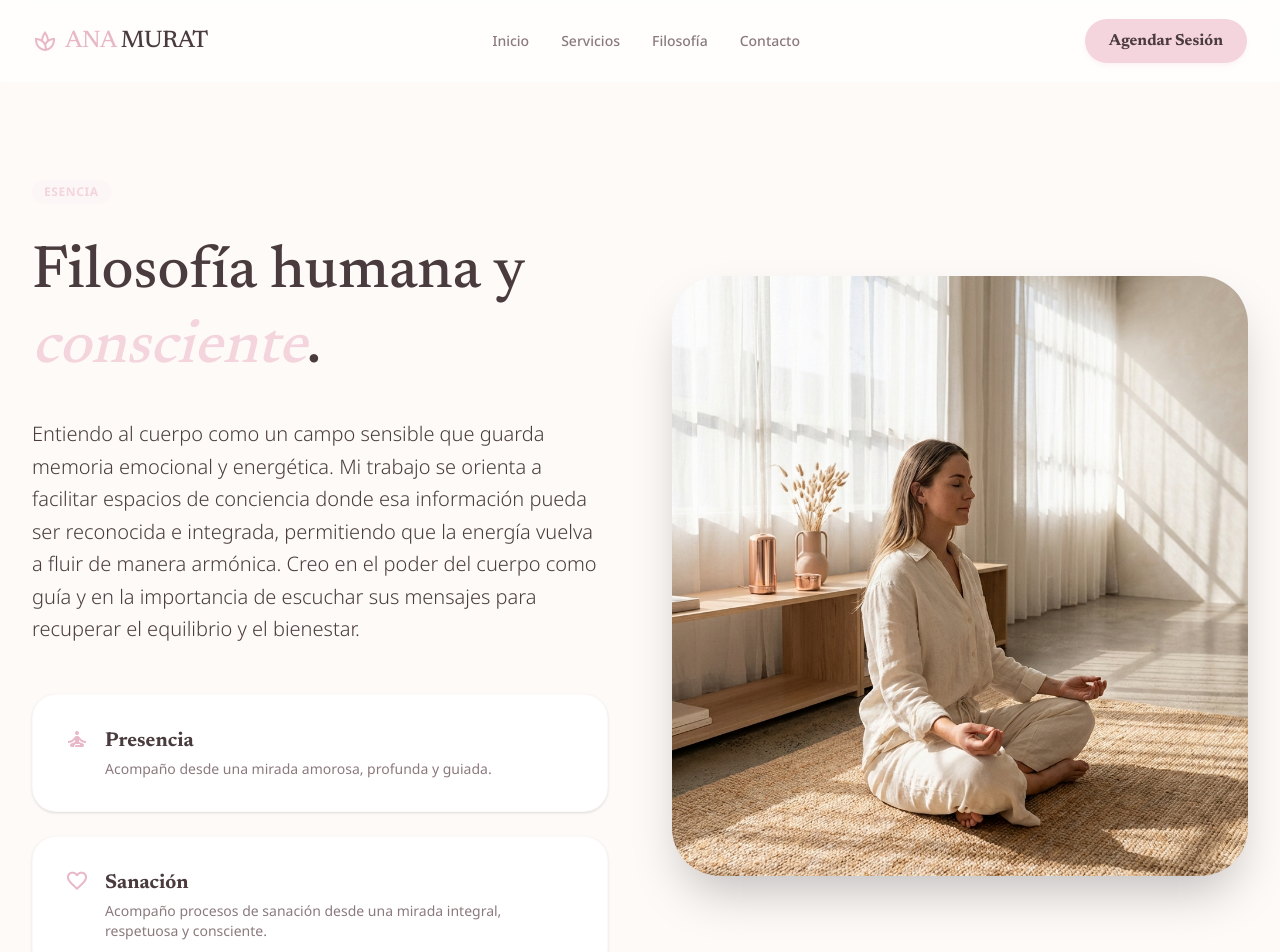
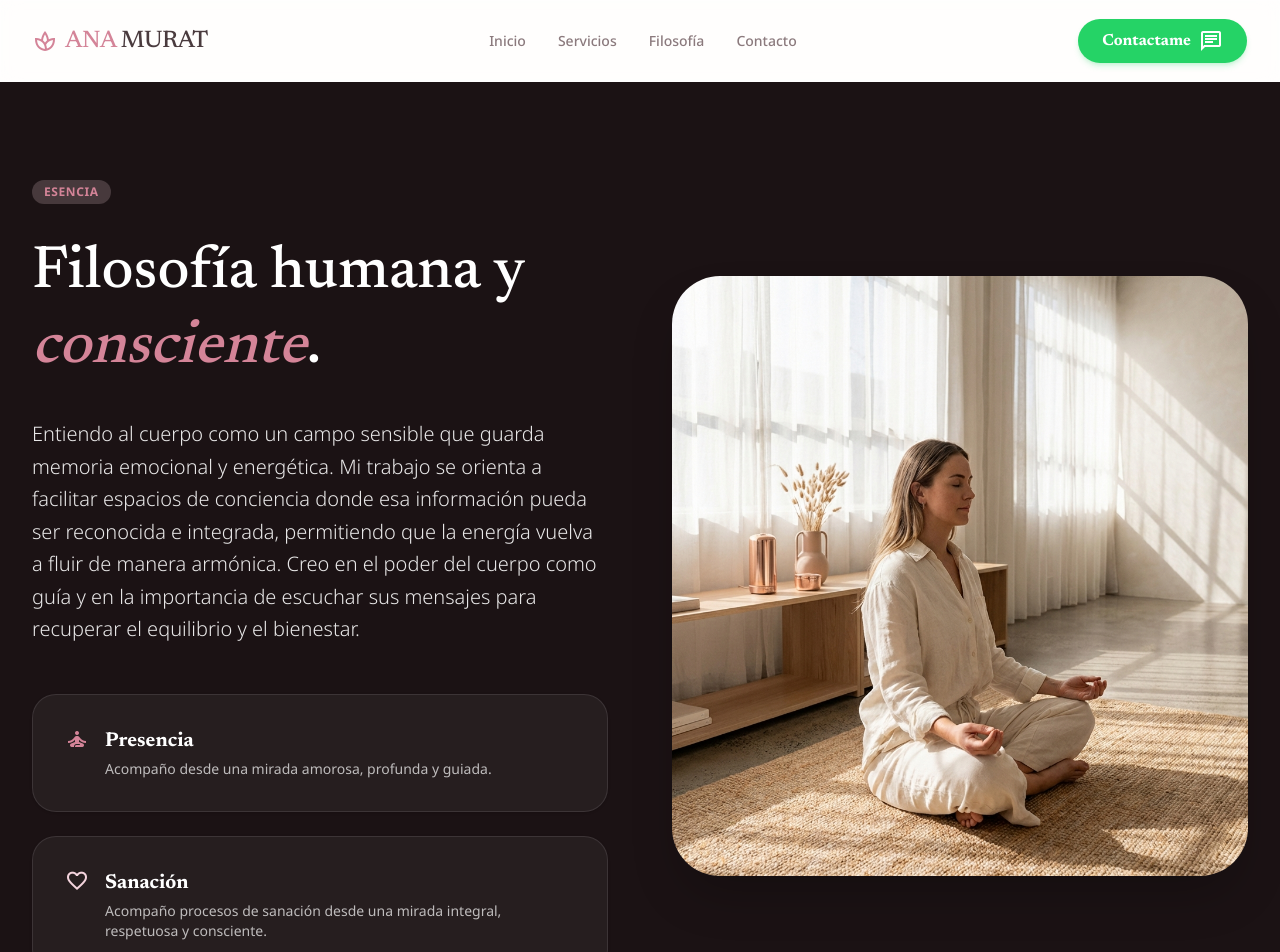
Before and after one commit to fmonfasani/AnaReiki, a Next.js app: page /filosofia in a window 1280 px wide. Shown: the top 952 px of the page. Built offline with nearby package versions, Linux system fonts and the light colour scheme.

Commit message:
UI Refinement: updated logo colors, darkened services/philosophy backgrounds for contrast, and changed CTA to WhatsApp

```diff
--- a/src/app/filosofia/page.tsx
+++ b/src/app/filosofia/page.tsx
@@ -7,18 +7,18 @@ export default function Filosofia() {
     <div className="min-h-screen flex flex-col">
       <Navbar />
       <main className="flex-grow">
-        <section className="py-24 relative overflow-hidden">
+        <section className="py-24 relative overflow-hidden bg-[#1b1214] text-white">
           <div className="max-w-7xl mx-auto px-4 sm:px-6 lg:px-8">
             <div className="flex flex-col lg:flex-row gap-16 items-center">
               <div className="flex-1 space-y-8">
-                <div className="inline-flex items-center gap-2 px-3 py-1 rounded-full bg-primary/10 text-primary text-xs font-bold uppercase tracking-wider">
+                <div className="inline-flex items-center gap-2 px-3 py-1 rounded-full bg-primary/20 text-primary-dark text-xs font-bold uppercase tracking-wider">
                   ESENCIA
                 </div>
-                <h1 className="font-display text-5xl md:text-6xl font-medium leading-tight">
+                <h1 className="font-display text-5xl md:text-6xl font-medium leading-tight text-white">
                   Filosofía humana y{" "}
-                  <span className="text-primary italic">consciente</span>.
+                  <span className="text-primary-dark italic">consciente</span>.
                 </h1>
-                <p className="text-lg md:text-xl text-text-subtle leading-relaxed font-light">
+                <p className="text-lg md:text-xl text-white/90 leading-relaxed font-light">
                   Entiendo al cuerpo como un campo sensible que guarda memoria
                   emocional y energética. Mi trabajo se orienta a facilitar
                   espacios de conciencia donde esa información pueda ser
@@ -28,28 +28,28 @@ export default function Filosofia() {
                   recuperar el equilibrio y el bienestar.
                 </p>
                 <div className="grid gap-6 pt-4">
-                  <div className="flex items-start gap-4 p-8 bg-white dark:bg-background-alt/10 rounded-3xl shadow-sm border border-background-alt/50 transition-all hover:shadow-md">
+                  <div className="flex items-start gap-4 p-8 bg-white/5 rounded-3xl shadow-sm border border-white/10 transition-all hover:shadow-md hover:bg-white/10">
                     <span className="material-symbols-outlined text-primary-dark text-4xl">
                       self_improvement
                     </span>
                     <div className="space-y-1">
-                      <h3 className="font-display text-xl font-bold text-text-main dark:text-text-main">
+                      <h3 className="font-display text-xl font-bold text-white">
                         Presencia
                       </h3>
-                      <p className="text-sm text-text-light">
+                      <p className="text-sm text-white/70">
                         Acompaño desde una mirada amorosa, profunda y guiada.
                       </p>
                     </div>
                   </div>
-                  <div className="flex items-start gap-4 p-8 bg-white dark:bg-background-alt/10 rounded-3xl shadow-sm border border-background-alt/50 transition-all hover:shadow-md">
-                    <span className="material-symbols-outlined text-primary-dark text-4xl">
+                  <div className="flex items-start gap-4 p-8 bg-white/5 rounded-3xl shadow-sm border border-white/10 transition-all hover:shadow-md hover:bg-white/10">
+                    <span className="material-symbols-outlined text-primary text-4xl">
                       favorite
                     </span>
                     <div className="space-y-1">
-                      <h3 className="font-display text-xl font-bold text-text-main dark:text-text-main">
+                      <h3 className="font-display text-xl font-bold text-white">
                         Sanación
                       </h3>
-                      <p className="text-sm text-text-light">
+                      <p className="text-sm text-white/70">
                         Acompaño procesos de sanación desde una mirada integral,
                         respetuosa y consciente.
                       </p>
--- a/src/app/globals.css
+++ b/src/app/globals.css
@@ -2,13 +2,14 @@
 
 @theme {
   --color-primary: #f4d4dd;
-  --color-primary-dark: #e8b8c8;
+  --color-primary-dark: #d48498;
   --color-secondary: #ffffff;
   --color-background-light: #fdfaf8;
   --color-background-alt: #f9f3f1;
   --color-text-main: #4a3b3e;
   --color-text-light: #8b7a7d;
   --color-terracotta: #c36b53;
+  --color-whatsapp: #25d366;
 
   --font-display: var(--font-newsreader), serif;
   --font-body: var(--font-noto-sans), sans-serif;
--- a/src/app/page.tsx
+++ b/src/app/page.tsx
@@ -38,14 +38,14 @@ export default function Home() {
                 </p>
                 <div className="flex flex-col sm:flex-row gap-4 justify-center lg:justify-start pt-4 px-6 sm:px-0">
                   <Link
-                    href="https://calendly.com/murat-anaj"
+                    href="https://wa.me/543584376502"
                     target="_blank"
                     rel="noopener noreferrer"
-                    className="bg-primary hover:bg-primary-dark text-text-main px-8 py-4 rounded-full font-display font-bold text-lg transition-all shadow-xl shadow-primary/20 flex items-center justify-center gap-2 group transform hover:-translate-y-1"
+                    className="bg-whatsapp hover:bg-whatsapp/90 text-white px-8 py-4 rounded-full font-display font-bold text-lg transition-all shadow-xl shadow-whatsapp/20 flex items-center justify-center gap-2 group transform hover:-translate-y-1"
                   >
-                    Agendar Sesión
+                    Contactame
                     <span className="material-symbols-outlined text-sm group-hover:translate-x-1 transition-transform">
-                      arrow_forward
+                      chat
                     </span>
                   </Link>
                   <Link
@@ -139,12 +139,12 @@ export default function Home() {
             </p>
             <div className="flex flex-col sm:flex-row gap-6 justify-center">
               <Link
-                href="https://calendly.com/murat-anaj"
+                href="https://wa.me/543584376502"
                 target="_blank"
                 rel="noopener noreferrer"
-                className="bg-primary hover:bg-primary-dark text-text-main px-12 py-5 rounded-full font-display font-bold text-xl transition-all shadow-xl shadow-primary/30 transform hover:-translate-y-1"
+                className="bg-whatsapp hover:bg-whatsapp/90 text-white px-12 py-5 rounded-full font-display font-bold text-xl transition-all shadow-xl shadow-whatsapp/30 transform hover:-translate-y-1"
               >
-                Agendar Sesión
+                Contactame
               </Link>
               <Link
                 href="/contacto"
--- a/src/components/Navbar.tsx
+++ b/src/components/Navbar.tsx
@@ -62,12 +62,13 @@ export default function Navbar() {
 
           <div className="flex items-center gap-4">
             <Link
-              href="https://calendly.com/murat-anaj"
+              href="https://wa.me/543584376502"
               target="_blank"
               rel="noopener noreferrer"
-              className="hidden md:flex bg-primary hover:bg-primary-dark text-text-main px-6 py-2.5 rounded-full font-display font-bold transition-all transform hover:scale-105 shadow-md shadow-primary/20"
+              className="hidden md:flex bg-whatsapp hover:bg-whatsapp/90 text-white px-6 py-2.5 rounded-full font-display font-bold transition-all transform hover:scale-105 shadow-md shadow-whatsapp/20 items-center gap-2"
             >
-              Agendar Sesión
+              Contactame
+              <span className="material-symbols-outlined text-sm">chat</span>
             </Link>
 
             {/* Mobile Menu Button - Structured Hamburger */}
@@ -126,13 +127,13 @@ export default function Navbar() {
                   className="pt-8 w-full max-w-xs"
                 >
                   <Link
-                    href="https://calendly.com/murat-anaj"
+                    href="https://wa.me/543584376502"
                     target="_blank"
                     rel="noopener noreferrer"
                     onClick={() => setIsOpen(false)}
-                    className="bg-primary text-text-main px-8 py-5 rounded-full font-display font-bold text-xl shadow-xl shadow-primary/20 block text-center transform active:scale-95 transition-transform"
+                    className="bg-whatsapp text-white px-8 py-5 rounded-full font-display font-bold text-xl shadow-xl shadow-whatsapp/20 block text-center transform active:scale-95 transition-transform"
                   >
-                    Agendar Sesión
+                    Contactame
                   </Link>
                 </motion.div>
               </nav>
--- a/src/components/Therapies.tsx
+++ b/src/components/Therapies.tsx
@@ -72,16 +72,16 @@ export default function Therapies() {
   const [expanded, setExpanded] = useState<number | null>(null);
 
   return (
-    <section id="terapias" className="py-16 md:py-24 bg-background-light">
+    <section id="terapias" className="py-16 md:py-24 bg-[#1b1214]">
       <div className="max-w-7xl mx-auto px-4 sm:px-6 lg:px-8 text-center">
-        <h2 className="font-display text-4xl md:text-5xl font-medium mb-16 text-text-main leading-tight">
+        <h2 className="font-display text-4xl md:text-5xl font-medium mb-16 text-white leading-tight">
           Servicios
         </h2>
         <div className="grid md:grid-cols-3 gap-10">
           {therapies.map((item, i) => (
             <div
               key={i}
-              className="group bg-white dark:bg-background-alt/5 rounded-[2rem] overflow-hidden shadow-lg shadow-primary/5 border border-primary/10 transition-all hover:-translate-y-2 active:scale-[0.98] cursor-pointer flex flex-col h-full"
+              className="group bg-white/5 rounded-[2rem] overflow-hidden shadow-lg border border-white/10 transition-all hover:-translate-y-2 active:scale-[0.98] cursor-pointer flex flex-col h-full hover:bg-white/10"
               onClick={() => setExpanded(expanded === i ? null : i)}
             >
               <div className="aspect-square relative overflow-hidden shrink-0">
@@ -91,11 +91,11 @@ export default function Therapies() {
                   fill
                   className="object-cover transition-transform duration-700 group-hover:scale-110"
                 />
-                <div className="absolute inset-0 bg-gradient-to-t from-black/20 to-transparent" />
+                <div className="absolute inset-0 bg-gradient-to-t from-black/40 to-transparent" />
               </div>
               <div className="p-8 flex-grow flex flex-col justify-between">
                 <div>
-                  <h3 className="font-display text-2xl font-bold mb-2 text-text-main">
+                  <h3 className="font-display text-2xl font-bold mb-2 text-white">
                     {item.title}
                   </h3>
                   <p className="text-primary-dark font-bold text-xs uppercase tracking-widest mb-4">
@@ -104,12 +104,12 @@ export default function Therapies() {
                   <div
                     className={`overflow-hidden transition-all duration-500 ${expanded === i ? "max-h-96 opacity-100" : "max-h-0 opacity-0"}`}
                   >
-                    <p className="text-text-light dark:text-text-main text-sm leading-relaxed text-left">
+                    <p className="text-white/80 text-sm leading-relaxed text-left">
                       {item.description}
                     </p>
                   </div>
                 </div>
-                <button className="mt-6 flex items-center gap-1 text-primary-dark font-bold text-xs uppercase tracking-tighter mx-auto group-hover:text-primary transition-colors">
+                <button className="mt-6 flex items-center gap-1 text-primary-dark font-bold text-xs uppercase tracking-tighter mx-auto hover:text-white transition-colors">
                   {expanded === i ? "Ver menos" : "Saber más"}
                   <span
                     className={`material-symbols-outlined text-sm transition-transform ${expanded === i ? "rotate-180" : ""}`}
```
Also changed, not shown: src/app/servicios/page.tsx (+10 -10 lines).
